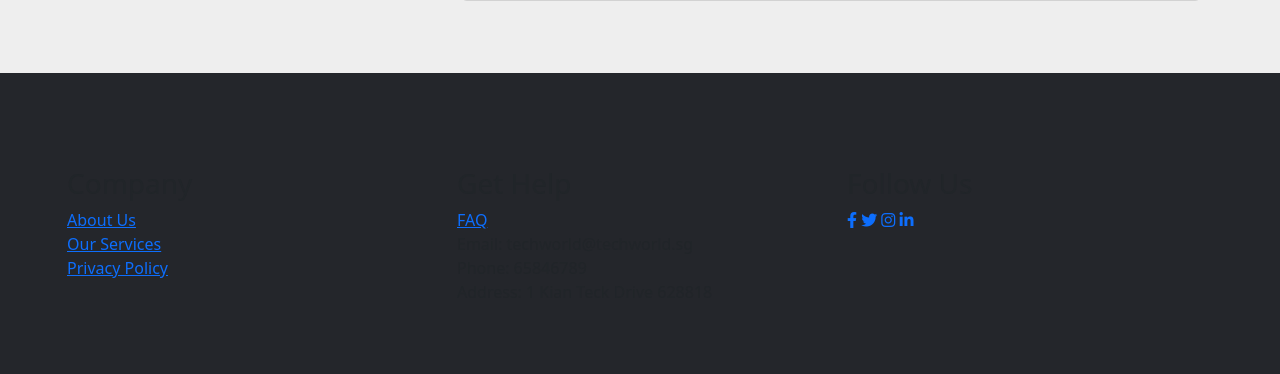
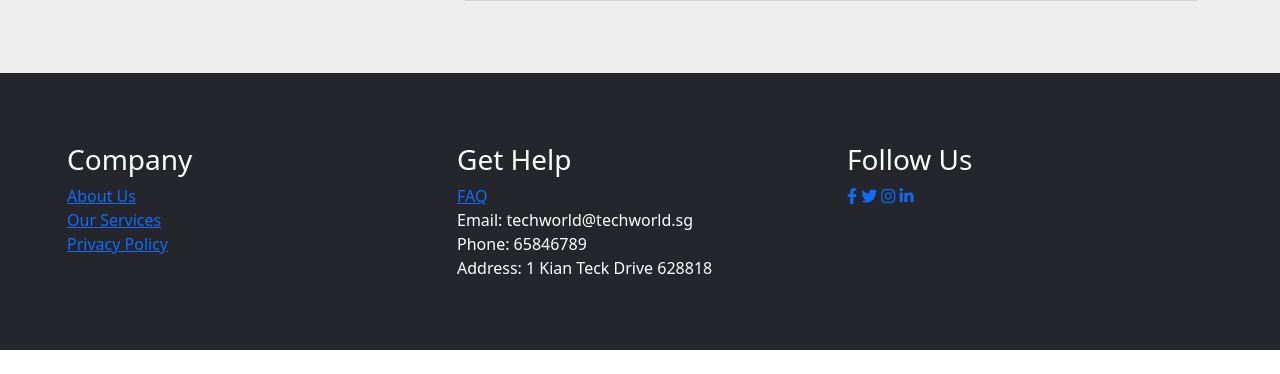
Before and after one commit to nehciyy/agile, a Flask app: page /profile in a window 1280 px wide. Shown: the part 786-1160 px from the top of the page. After the commit the page ends 1136 px from the top, so only its background shows below. Run offline with Flask 3, Linux system fonts and the light colour scheme; a user stored in the database is signed in; data comes from the database, SQL or seed files in the repository; both versions use the stored data as it was after the commit; some libraries are stand-ins or nearby versions.

Commit message:
Footer for all html pages.

```diff
--- a/recommendation.py
+++ b/recommendation.py
@@ -53,15 +53,12 @@ def job_calc(job, text):
 
 
 def accuracy(skill_list, job_list, account_id):
-    iteration_count = 0  # Initialize the iteration counter
     for job in job_list:
         job_skills = set(job['Skills'])
         user_skills = set(skill_list)
         jaccard_sim = jaccard_similarity(user_skills, job_skills)
         match = jaccard_sim * 100
-        print("this is for testing ------------------------------- " + str(iteration_count))
         update_table(match, account_id, job['Header'], job['Skills'],job['imagePath'])
-        iteration_count += 1
 
 # Function to calculate Jaccard similarity between two sets
 def jaccard_similarity(set1, set2):
--- a/templates/profile.html
+++ b/templates/profile.html
@@ -28,6 +28,9 @@
     <style>
       h4 {
         padding-left: 15px;
+      }
+      h3{
+            color: white;
         }
     </style>
   </head>
@@ -232,7 +235,7 @@
   </section>
   <footer class="footer">
     <div class="container">
-      <div class="row mt-4">
+        <div class="row">
             <div class="col">
                 <h3>Company</h3>
                     <li style="list-style: none;"><a href="">About Us</a></li>
@@ -242,9 +245,9 @@
             <div class="col">
                 <h3>Get Help</h3>
                     <li style="list-style: none;"><a href="">FAQ</a></li>
-          <li style="list-style: none;">Email: techworld@techworld.sg</li>
-          <li style="list-style: none;">Phone: 65846789</li>
-          <li style="list-style: none;">Address: 1 Kian Teck Drive 628818</li>
+                    <li style="list-style: none; color: white;">Email: techworld@techworld.sg</li>
+                    <li style="list-style: none; color: white;">Phone: 65846789</li>
+                    <li style="list-style: none; color: white;">Address: 1 Kian Teck Drive 628818</li>
 
             </div>
             <div class="col">
```
Also changed, not shown: templates/administrator.html (+10 -1 lines), templates/index.html (+4 -3 lines), database.db, static/css/administrator.css (line endings or trailing spaces). Lines whose indentation alone changed are shown as unchanged.
